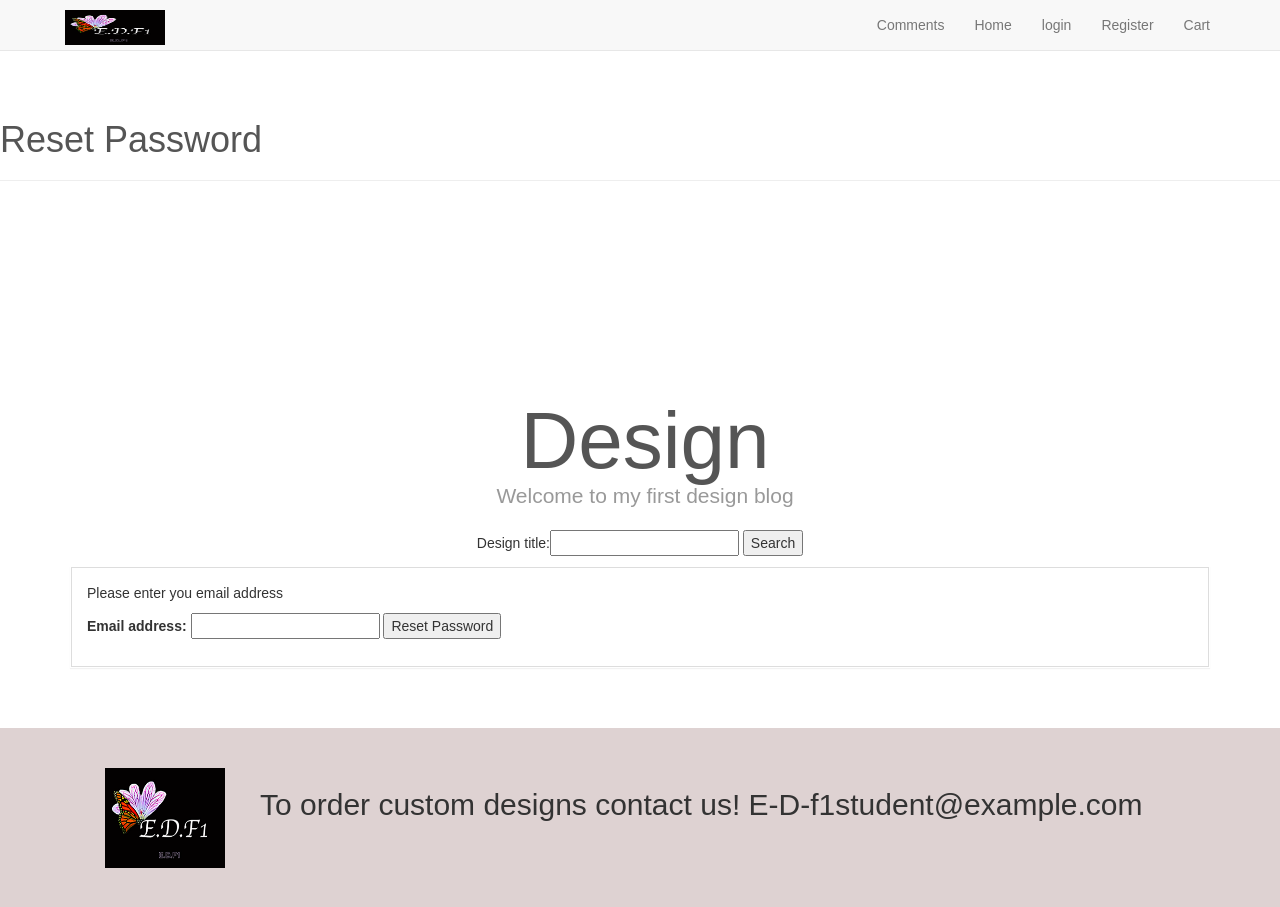
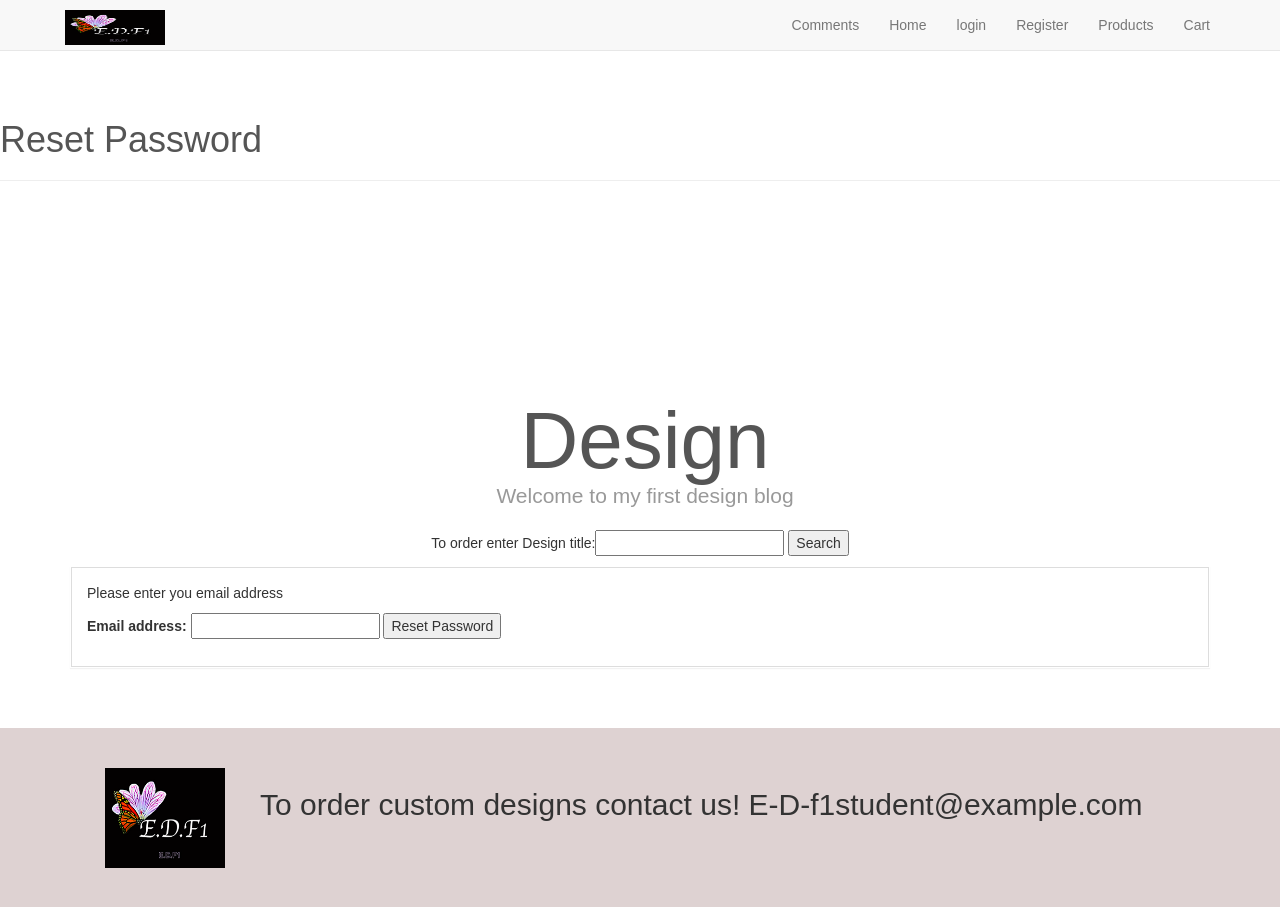
Before and after one commit to eazeldon/Django-mini-project4, a Django app: a page that uses templates/base.html in a window 1280 px wide. Shown: the top 907 px of the page. Run offline with Django 3.2, Linux system fonts and the light colour scheme; some libraries are stand-ins or nearby versions.

Commit message:
Added changes
products

```diff
--- a/templates/base.html
+++ b/templates/base.html
@@ -60,10 +60,13 @@
                         {% if user.is_authenticated %}
                         <li><a href="{% url 'profile' %}">Profile</a></li>
                         <li><a href="{% url 'logout' %}">Logout</a></li>
+                        <li><a href="{% url 'products' %}">Products</a></li>
+
 
                          {% else %}
                         <li><a href="{% url 'login' %}">login</a></li>
                         <li><a href="{% url 'registration' %}">Register</a></li>
+                        <li><a href="{% url 'products' %}">Products</a></li>
 
                          {% endif %}
                          <li>
@@ -108,7 +111,7 @@
 
             <form action="{% url 'search' %}" method="get">
 
-                  <p>Design title:<input type="text" name="q">
+                  <p>To order enter Design title:<input type="text" name="q">
 
                 <button type="search">Search</button>
             </p>
```
